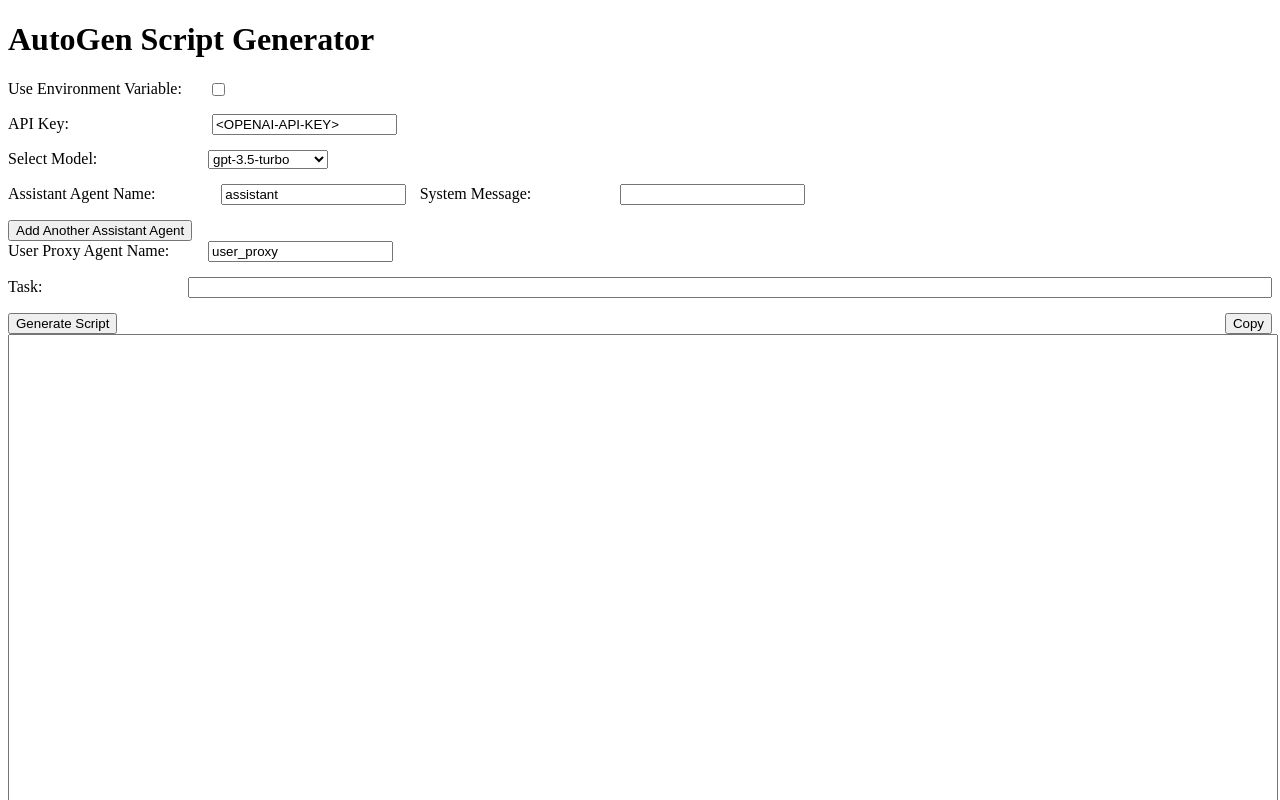
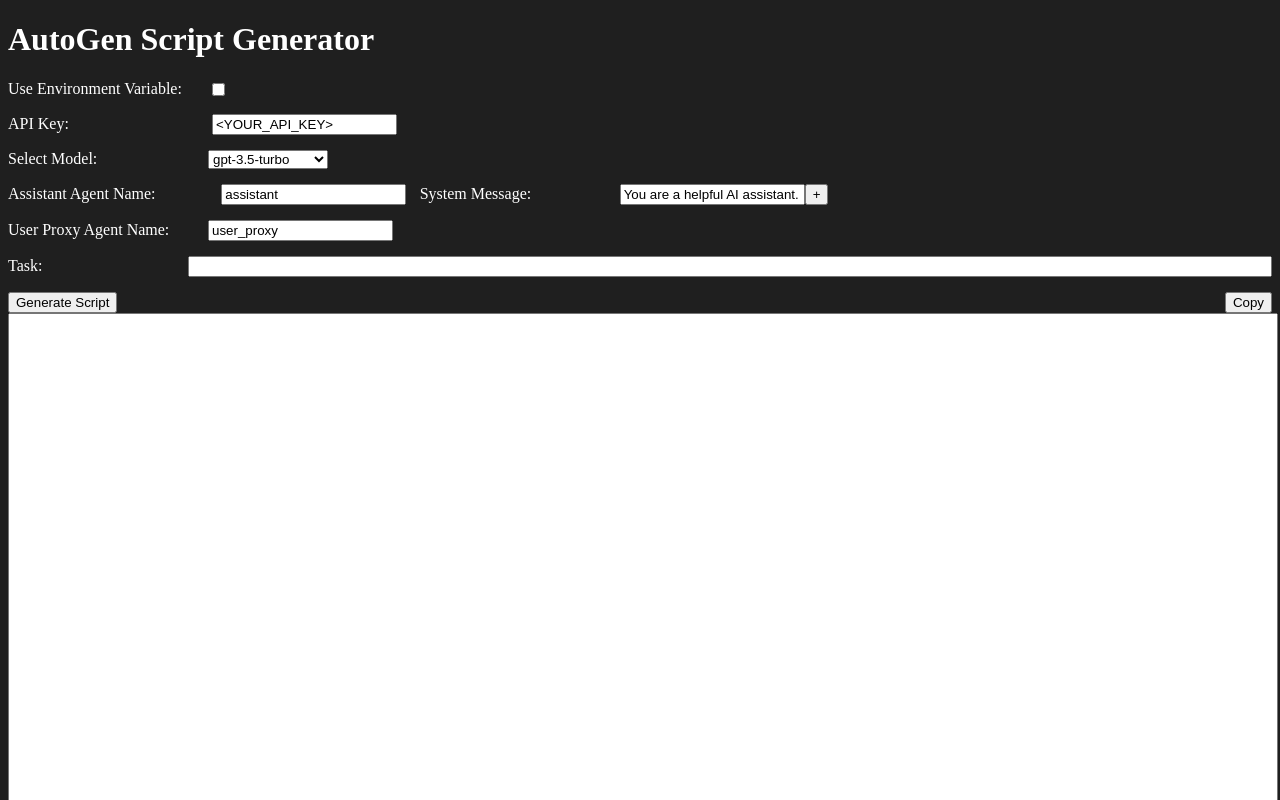
Before and after one commit to pewekar/AutogenAppGenerator, a plain HTML site: page index.html in a window 1280 px wide. Both pictures are taken after a click on the checkbox "Use Environment Variable:". Shown: the top 800 px of the page. Drawn offline with Linux system fonts and the light colour scheme.

Commit message:
Update index.html

```diff
--- a/index.html
+++ b/index.html
@@ -1,5 +1,6 @@
 <!DOCTYPE html>
 <html>
+<head>
     <meta name="viewport" content="width=device-width, initial-scale=1.0">
     <title>AutoGen Script Generator</title>
     <link rel="stylesheet" type="text/css" href="styles.css">
@@ -11,17 +12,17 @@
         }
     </style>
 </head>
-    <body onload="initializePage()">
+<body onload="initializePage()" class="dark-mode">
     <h1>AutoGen Script Generator</h1>
 
     <div class="input-group">
         <label for="useEnvVar">Use Environment Variable:</label>
-            <input type="checkbox" id="useEnvVar" onclick="toggleAPIKeyBox()">
+        <input type="checkbox" id="useEnvVar" onclick="toggleAPIKeyBox()" checked>
     </div>
 
-        <div class="input-group" id="apiKeyGroup">
+    <div class="input-group" id="apiKeyGroup" style="display: none;">
         <label for="apiKey">API Key:</label>
-            <input type="text" id="apiKey" name="apiKey" value="<OPENAI-API-KEY>">
+        <input type="text" id="apiKey" name="apiKey" value="<YOUR_API_KEY>">
     </div>
 
     <div class="input-group">
@@ -40,10 +41,11 @@
             <label for="assistantName_0">Assistant Agent Name:</label>
             <input type="text" id="assistantName_0" value="assistant" class="padded-input">
             <label for="systemMessage_0">System Message:</label>
-                <input type="text" id="systemMessage_0">
+            <input type="text" id="systemMessage_0" name="systemMessage_0" value="You are a helpful AI assistant. You suggest coding and reasoning steps for another AI assistant to accomplish a task. Do not suggest concrete code. For any action beyond writing code or reasoning, convert it to a step which can be implemented by writing code. For example, the action of browsing the web can be implemented by writing code which reads and prints the content of a web page. Finally, inspect the execution result. If the plan is not good, suggest a better plan. If the execution is wrong, analyze the error and suggest a fix."> <!-- Updated line -->
+            <button class="add-button" onclick="addAssistantAgent()">+</button> <!-- New Add button -->
         </div>
     </div>
-        <button onclick="addAssistantAgent()">Add Another Assistant Agent</button>
+    <!--button onclick="addAssistantAgent()">Add Another Assistant Agent</button> -->
 
     <div class="input-group">
         <label for="userProxyName">User Proxy Agent Name:</label>
```
Lines whose indentation alone changed are shown as unchanged.
